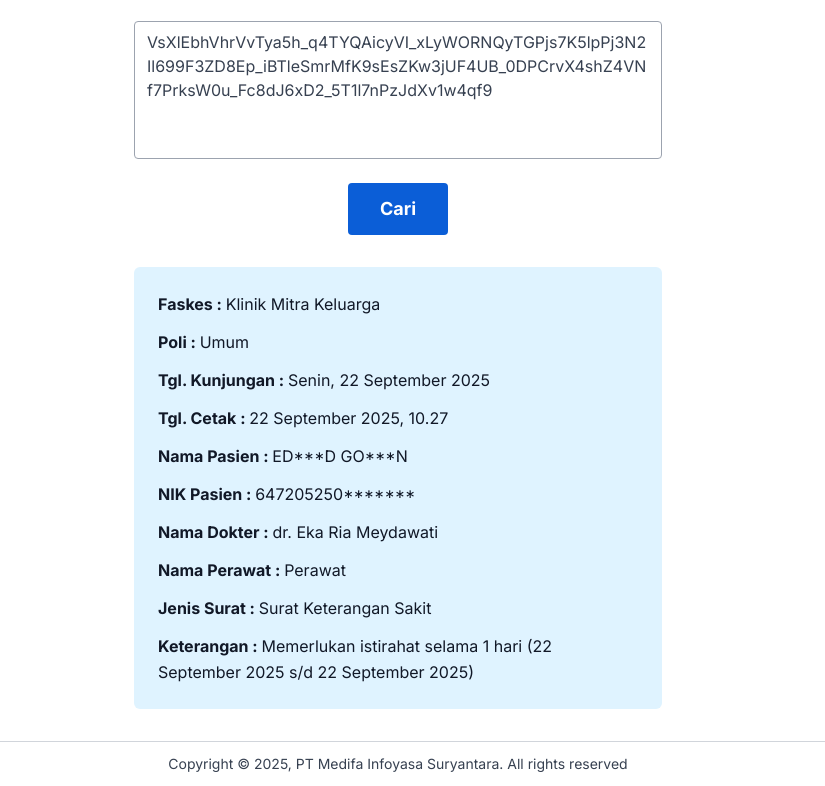
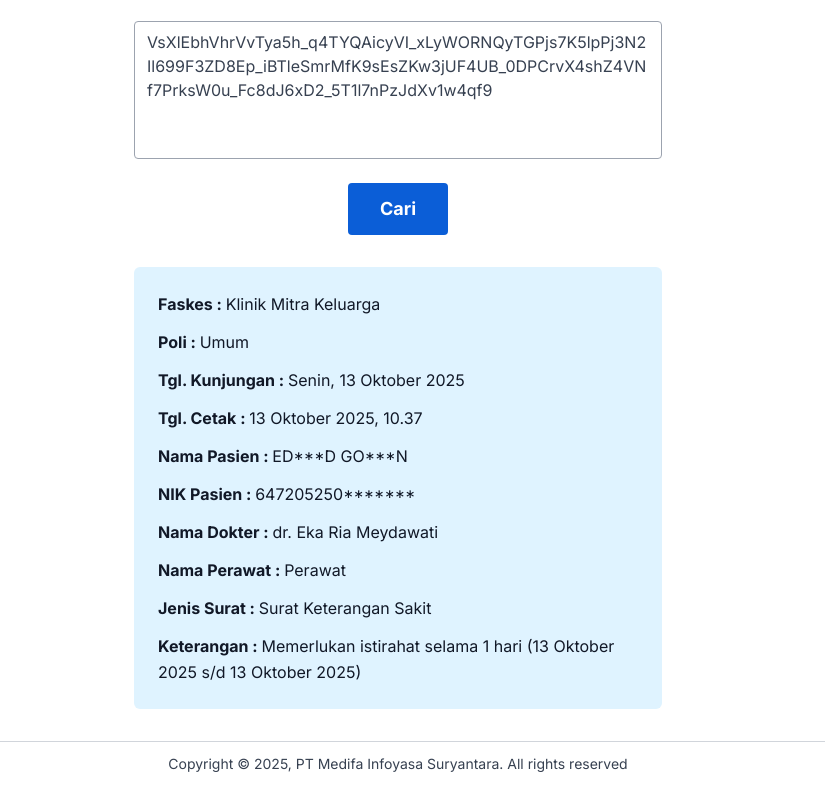
Before and after one commit to Rayung17/qrverify.doctortool.id, a plain HTML site: page index.html in a window 1280 px wide. Shown: the part 187-973 px from the top of the page, without its empty margins (242-1067 px from the left). Drawn offline with nearby package versions, Linux system fonts and the light colour scheme.

Commit message:
Update index.html

```diff
--- a/index.html
+++ b/index.html
@@ -60,7 +60,7 @@
      <span class="font-extrabold">
       :
      </span>
-     Senin, 22 September 2025
+     Senin, 13 Oktober 2025
     </p>
     <p>
      <span class="font-extrabold">
@@ -69,7 +69,7 @@
      <span class="font-extrabold">
       :
      </span>
-     22 September 2025, 10.27
+     13 Oktober 2025, 10.37
     </p>
     <p>
      <span class="font-extrabold">
@@ -124,7 +124,7 @@
       :
      </span>
      Memerlukan istirahat
-        selama 1 hari (22 September 2025 s/d 22 September 2025)
+        selama 1 hari (13 Oktober 2025 s/d 13 Oktober 2025)
     </p>
    </section>
   </main>
```
